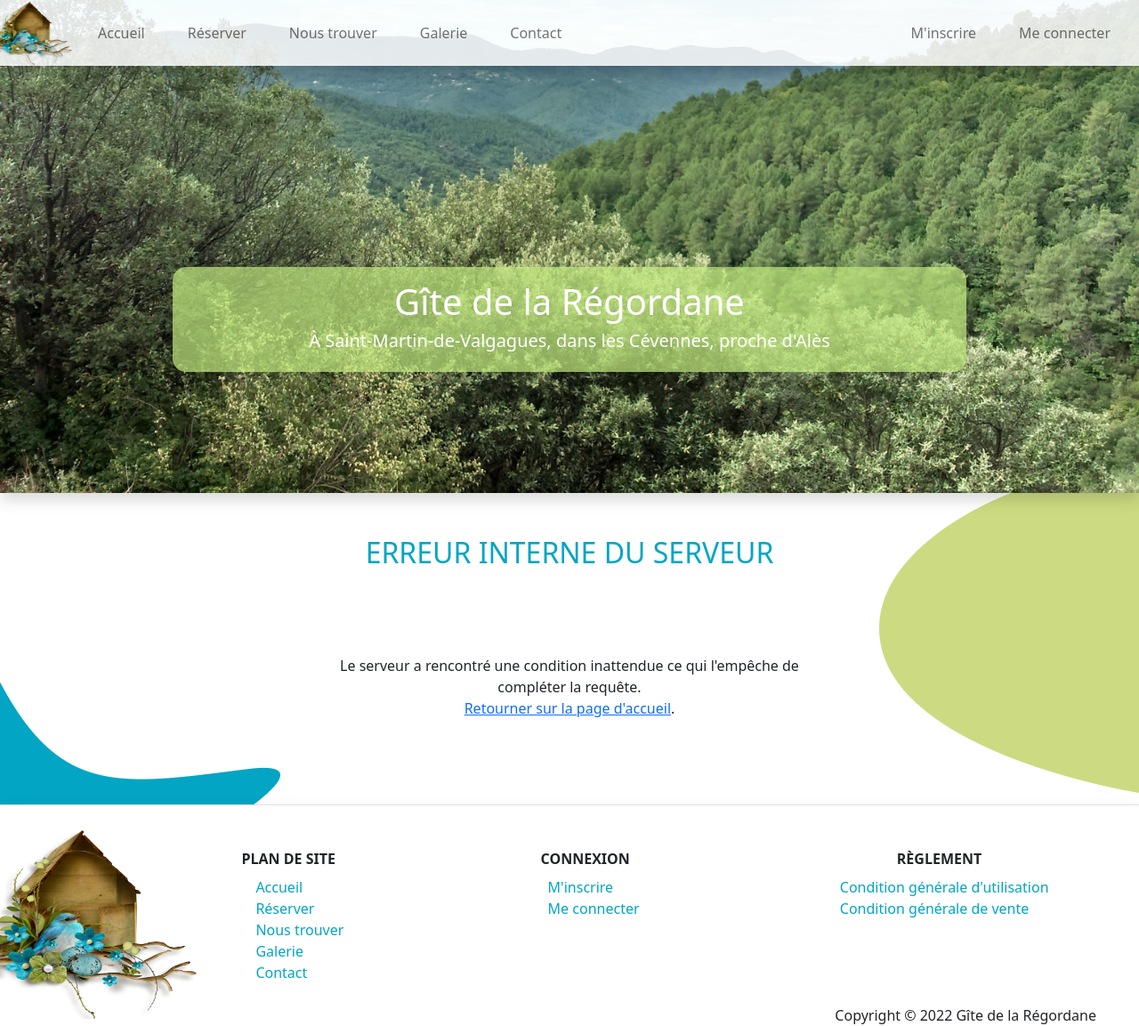
After one commit to GregoryLapierre/GiteRegordane, a Symfony app: template templates/bundles/TwigBundle/Exception/error.html.twig in a window 1280 px wide. The commit adds this page. Shown: the whole page at 89% size. Run offline with Twig, Linux system fonts and the light colour scheme; the template is opened without the code that fills it, so the values that code supplies are empty; some libraries are stand-ins or nearby versions.

Commit message:
last commit

```diff
--- a/public/css/style.css
+++ b/public/css/style.css
@@ -60,68 +60,66 @@ header{
     text-decoration: underline;
 }
 
-.img_vector1{
+.img_vector1, .img_vector1_login{
     position: absolute;
-    top: 530px;
     right: 0;
     z-index: 1;
 }
 
+.img_vector1{
+    top: 530px;
+}
+
 
 .img_vector1_login{
+    top: 490px;
+}
+
+.img_vector2_home, .img_vector2_reservation, .img_vector2_findUs, .img_vector2_register, .img_vector2_gallery{
     position: absolute;
-    top: 490px;
-    right: 0;
+    left: 0;
     z-index: 1;
 }
 
 .img_vector2_home{
-    position: absolute;
     top: 1085px;
-    left: 0;
-    z-index: 1;
 }
 
 .img_vector2_reservation{
-    position: absolute;
     top: 1085px;
-    left: 0;
-    z-index: 1;
 }
 
 .img_vector2_findUs{
-    position: absolute;
     top: 1180px;
-    left: 0;
-    z-index: 1;
 }
 
-.img_vector2_register {
-    position: absolute;
+.img_vector2_register{
     top: 925px;
-    left: 0;
-    z-index: 1;
 }
 
-.img_vector2_login {
+.img_vector2_login, .img_vector2_contact, .img_vector2_error, .img_vector2_errorServer{
     position: absolute;
-    top: 450px;
     left: -50px;
     z-index: 1;
 }
+.img_vector2_login {
+    top: 450px;
+}
 
 .img_vector2_contact {
-    position: absolute;
     top: 780px;
-    left: -50px;
-    z-index: 1;
+}
+
+.img_vector2_error {
+    top: 587px;
+}
+
+.img_vector2_errorServer {
+    top: 650px;
 }
 
 .img_vector2_gallery{
-    position: absolute;
     top: 1900px;
-    left: 0px;
-    z-index: 1;
 }
 
 h2{
@@ -241,7 +239,7 @@ h4{
     border-radius: 0.375rem;
 }
 
-.findUs, .register, .login, .contact, .gallery{
+.findUs, .register, .login, .contact, .gallery, .error{
     position: relative;
     z-index: 2;
 }
--- a/public/js/script.js
+++ b/public/js/script.js
@@ -17,7 +17,6 @@ new Litepicker({
     minDate: dateMin(),
     setup: (picker) => {
      picker.on('selected', (startDate, endStart) => {
-         console.log(inputDateIn.value)
          price_resa()
          })
      }
@@ -38,6 +37,7 @@ function price_resa() {
         document.getElementById("priceRender").innerHTML = "";
         var diff_time = dateOut.getTime() - dateIn.getTime();
         var nbr_day = (diff_time / (1000 * 3600 * 24)) + 1
+
         if (isNaN(nbr_day) || !numberAdult) {
             return
         }
@@ -68,5 +68,3 @@ function dateMin() {
 
     return year + "-" + month + "-" + day
 }
-
-console.log(datas)
--- a/src/Controller/Stripe/WebhookController.php
+++ b/src/Controller/Stripe/WebhookController.php
@@ -35,10 +35,12 @@ class WebhookController extends AbstractController
             );
         } catch (\UnexpectedValueException $e) {
             // Invalid payload
-            return $this->json('Erreur', 400);
+            // return $this->json('Erreur', 400);
+            return $this->render('bundles/TwigBundle/Exception/error.html.twig');
         } catch (\Stripe\Exception\SignatureVerificationException $e) {
             // Invalid signature
-            return $this->json('Erreur', 400);
+            // return $this->json('Erreur', 400);
+            return $this->render('bundles/TwigBundle/Exception/error.html.twig');
         }
 
         // Handle the event
--- a/src/Form/ResetPasswordFormType.php
+++ b/src/Form/ResetPasswordFormType.php
@@ -18,7 +18,7 @@ class ResetPasswordFormType extends AbstractType
             ->add('password', PasswordType::class, [
                 'label' => 'Entrez votre mot de passe',
                 'attr' => [
-                    'class' => 'form-control'
+                    'class' => 'form-control shadow'
                 ],
                 'constraints' => [
                     new NotBlank([
--- a/src/Form/ResetPasswordRequestFormType.php
+++ b/src/Form/ResetPasswordRequestFormType.php
@@ -15,7 +15,7 @@ class ResetPasswordRequestFormType extends AbstractType
             ->add('email', EmailType::class, [
                 'label' => 'Entrez votre Email',
                 'attr' => [
-                    'class' => 'form-control'
+                    'class' => 'form-control shadow'
                 ]
             ])
         ;
--- a/src/Security/AccessDeniedHandler.php
+++ b/src/Security/AccessDeniedHandler.php
@@ -12,7 +12,8 @@ class AccessDeniedHandler extends AbstractController implements AccessDeniedHand
 {
     public function handle(Request $request, AccessDeniedException $accessDeniedException): ?Response
     {
-        $this->addFlash('danger', 'Vous n\'avez pas d\'accès');
-        return $this->redirectToRoute('app_home');
+        return $this->render('bundles/TwigBundle/Exception/error403.html.twig');
+        // $this->addFlash('danger', 'Vous n\'avez pas d\'accès');
+        // return $this->redirectToRoute('app_home');
     }
 }
--- a/templates/base.html.twig
+++ b/templates/base.html.twig
@@ -19,14 +19,13 @@
 			{{ encore_entry_script_tags('app') }}
 		{% endblock %}
 		<script src="https://cdn.jsdelivr.net/npm/bootstrap@5.2.0/dist/js/bootstrap.bundle.min.js" integrity="sha384-A3rJD856KowSb7dwlZdYEkO39Gagi7vIsF0jrRAoQmDKKtQBHUuLZ9AsSv4jD4Xa" crossorigin="anonymous"></script>
-
 		<script src="https://cdn.jsdelivr.net/npm/litepicker/dist/litepicker.js"></script>
 	</head>
 
 	<body>
 		<header>
-			<img class="img_header" src="/img/header.jpg" alt="image_header">
-			<nav class="navbar navbar-expand-lg p-0 nav_header">
+			<img class="img_header shadow" src="/img/header.jpg" alt="image_header">
+			<nav class="navbar shadow navbar-expand-lg p-0 nav_header">
 				<img src="../img/logo.png" alt="logo" width="86" height="74">
 				<button class="navbar-toggler me-3" type="button" data-bs-toggle="collapse" data-bs-target="#navbarSupportedContent" aria-controls="navbarSupportedContent" aria-expanded="false" aria-label="Toggle navigation">
 					<img src="/img/toggle.png" alt="toggle" width="78" height="29">
@@ -123,7 +122,6 @@
 								<a class="nav-link" href="{{ path('admin') }}">Dashboard</a>
 							</li>
 						{% endif %}
-
 					</ul>
 				</div>
 			</nav>
@@ -139,7 +137,7 @@
 
 			{% include "_partials/_flash.html.twig" %}
 
-			<div class="bg_title_header">
+			<div class="bg_title_header shadow">
 				<h1>Gîte de la Régordane</h1>
 				<h5>À Saint-Martin-de-Valgagues, dans les Cévennes, proche d'Alès</h5>
 			</div>
@@ -151,7 +149,7 @@
 			{% if app.request.uri == 'https://127.0.0.1:8000/' or app.request.uri == 'https://localhost:8000/' %}
 				<div class="d-flex">
 				{% else %}
-					<div class="d-flex border-top">
+					<div class="d-flex border-top shadow">
 					{% endif %}
 					<img class="logo_footer" src="../img/logo.png" alt="logo" width="300" height="218">
 					<section class="d-flex flex-column w-100">
--- /dev/null
+++ b/templates/bundles/TwigBundle/Exception/error.html.twig
@@ -0,0 +1,22 @@
+{% extends 'base.html.twig' %}
+
+{% block title %}Erreur interne du serveur
+{% endblock %}
+
+{% block body %}
+	<main>
+		<img class="img_vector1" src="/img/Vector1.png" alt="image_vector">
+		<h2>ERREUR INTERNE DU SERVEUR</h2>
+		<section class="container my-5">
+			<article class="row">
+				<div class="col col-md-9 col-lg-6 mx-auto">
+					<p class="text-center my-5 error">
+						Le serveur a rencontré une condition inattendue ce qui l'empêche de compléter la requête.<br>
+						<a href="{{ path('app_home') }}">Retourner sur la page d'accueil</a>.
+					</p>
+				</div>
+			</article>
+		</section>
+		<img class="img_vector2_errorServer" src="/img/Vector2.png" alt="image_vector">
+	</main>
+{% endblock %}
--- a/templates/home/index.html.twig
+++ b/templates/home/index.html.twig
@@ -12,21 +12,21 @@
 			<article class="article_kitchen">
 				<h4>Salon / Cuisine</h4>
 				<a type="button" data-bs-toggle="modal" data-bs-target="#modal_salon">
-					<img class="w-100 my-3 img_main_home" src="/img/cuisine.jpg" alt="cuisine" height="310">
+					<img class="w-100 shadow my-3 img_main_home" src="/img/cuisine.jpg" alt="cuisine" height="310">
 				</a>
 				<p>Salon / Cuisine aménagée de 50m² avec un frigidaire, une plaque de cuisson à induction, un four et un lave-vaisselle</p>
 			</article>
 			<article class="article_chambre1">
 				<h4>Chambre 1</h4>
 				<a type="button" data-bs-toggle="modal" data-bs-target="#modal_chambre1">
-					<img class="w-100 my-3 img_main_home" src="/img/chambre1.jpg" alt="chambre1" height="310">
+					<img class="w-100 shadow my-3 img_main_home" src="/img/chambre1.jpg" alt="chambre1" height="310">
 				</a>
 				<p>Chambre de 15 m² avec un lit double, une télévision et tout le linge de lit nécessaire</p>
 			</article>
 			<article class="article_chambre2">
 				<h4>Chambre 2</h4>
 				<a type="button" data-bs-toggle="modal" data-bs-target="#modal_chambre2">
-					<img class="w-100 my-3 img_main_home" src="/img/chambre2.jpg" alt="chambre2" height="310">
+					<img class="w-100 shadow my-3 img_main_home" src="/img/chambre2.jpg" alt="chambre2" height="310">
 				</a>
 				<p>Chambre de 15 m² avec un lit double, une télévision et tout le linge de lit nécessaire</p>
 			</article>
--- a/templates/security/login.html.twig
+++ b/templates/security/login.html.twig
@@ -15,10 +15,10 @@
 							<div class="alert alert-danger">{{ error.messageKey|trans(error.messageData, 'security') }}</div>
 						{% endif %}
 						<label for="inputEmail">Email</label>
-						<input type="email" value="{{ last_username }}" name="email" id="inputEmail" class="form-control" autocomplete="email" required autofocus>
+						<input type="email" value="{{ last_username }}" name="email" id="inputEmail" class="form-control shadow" autocomplete="email" required autofocus>
 
 						<label class="mt-2" for="inputPassword">Mot de passe</label>
-						<input type="password" name="password" id="inputPassword" class="form-control mb-2" autocomplete="current-password" required>
+						<input type="password" name="password" id="inputPassword" class="form-control mb-2 shadow" autocomplete="current-password" required>
 
 						<input type="hidden" name="_csrf_token" value="{{ csrf_token('authenticate') }}">
 
```
Also changed, not shown: src/Form/ContactFormType.php (+5 -5 lines), src/Form/RegistrationFormType.php (+8 -8 lines), src/Form/ReservationFormType.php (+9 -1 lines), templates/bundles/TwigBundle/Exception/error403.html.twig (added, +22 -0 lines), templates/bundles/TwigBundle/Exception/error404.html.twig (added, +22 -0 lines), public/images/welcome-2651108-635b790349700017366877.jpg (added), 1 other file.
